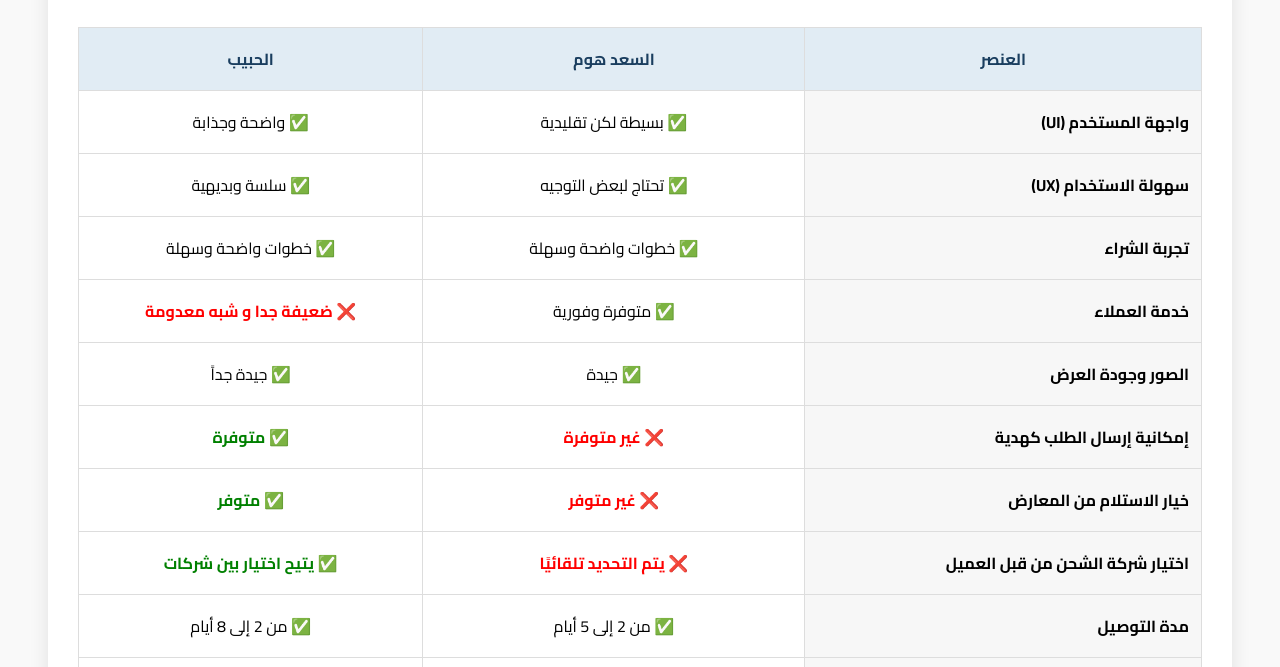
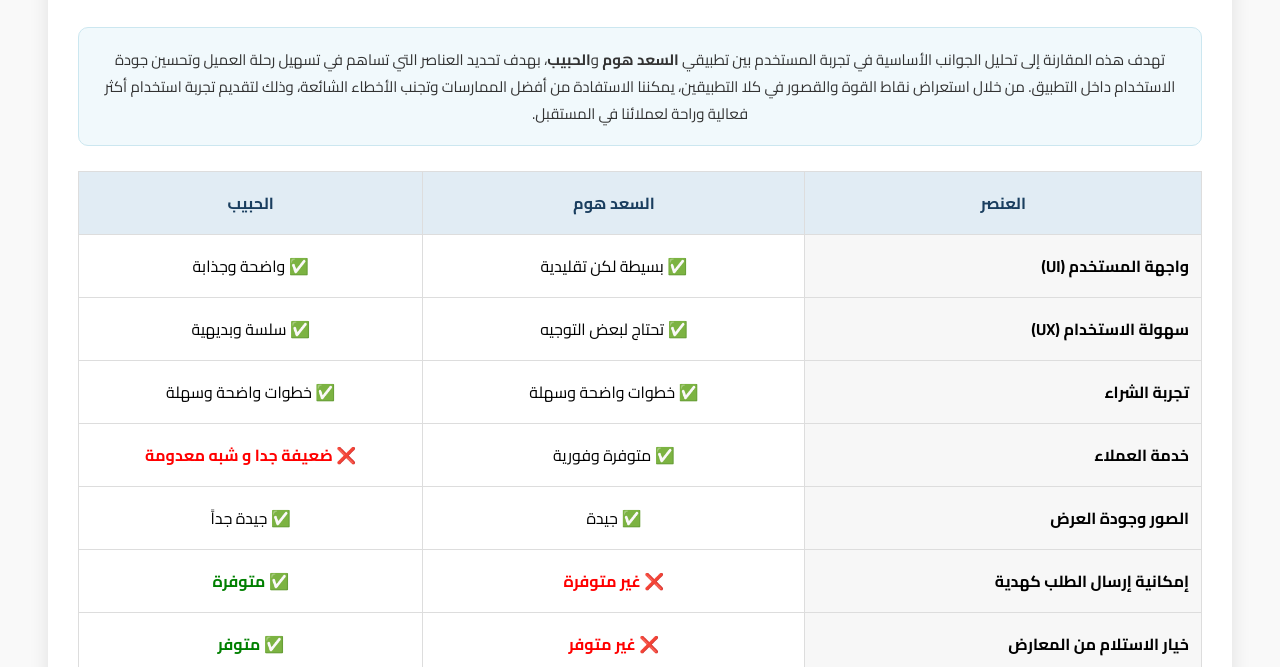
Before and after one commit to Test1531r/Test, a plain HTML site: page index.html in a window 1280 px wide. Shown: the part 133-800 px from the top of the page. Drawn offline with Linux system fonts and the light colour scheme.

Commit message:
Update index.html

```diff
--- a/index.html
+++ b/index.html
@@ -94,6 +94,10 @@
 
   <div class="container-1">
     <div class="header">مقارنة تجربة المستخدم: السعد هوم مع الحبيب</div>
+<div style="background-color: #f1f9fc; color: #333; padding: 18px 20px; border: 1px solid #cce7f0; border-radius: 10px; margin-bottom: 25px; font-size: 15px; line-height: 1.8; text-align: center;">
+  تهدف هذه المقارنة إلى تحليل الجوانب الأساسية في تجربة المستخدم بين تطبيقي <strong>السعد هوم</strong> و<strong>الحبيب</strong>، بهدف تحديد العناصر التي تساهم في تسهيل رحلة العميل وتحسين جودة الاستخدام داخل التطبيق.
+  من خلال استعراض نقاط القوة والقصور في كلا التطبيقين، يمكننا الاستفادة من أفضل الممارسات وتجنب الأخطاء الشائعة، وذلك لتقديم تجربة استخدام أكثر فعالية وراحة لعملائنا في المستقبل.
+</div>
 
     <table>
       <thead>
```
